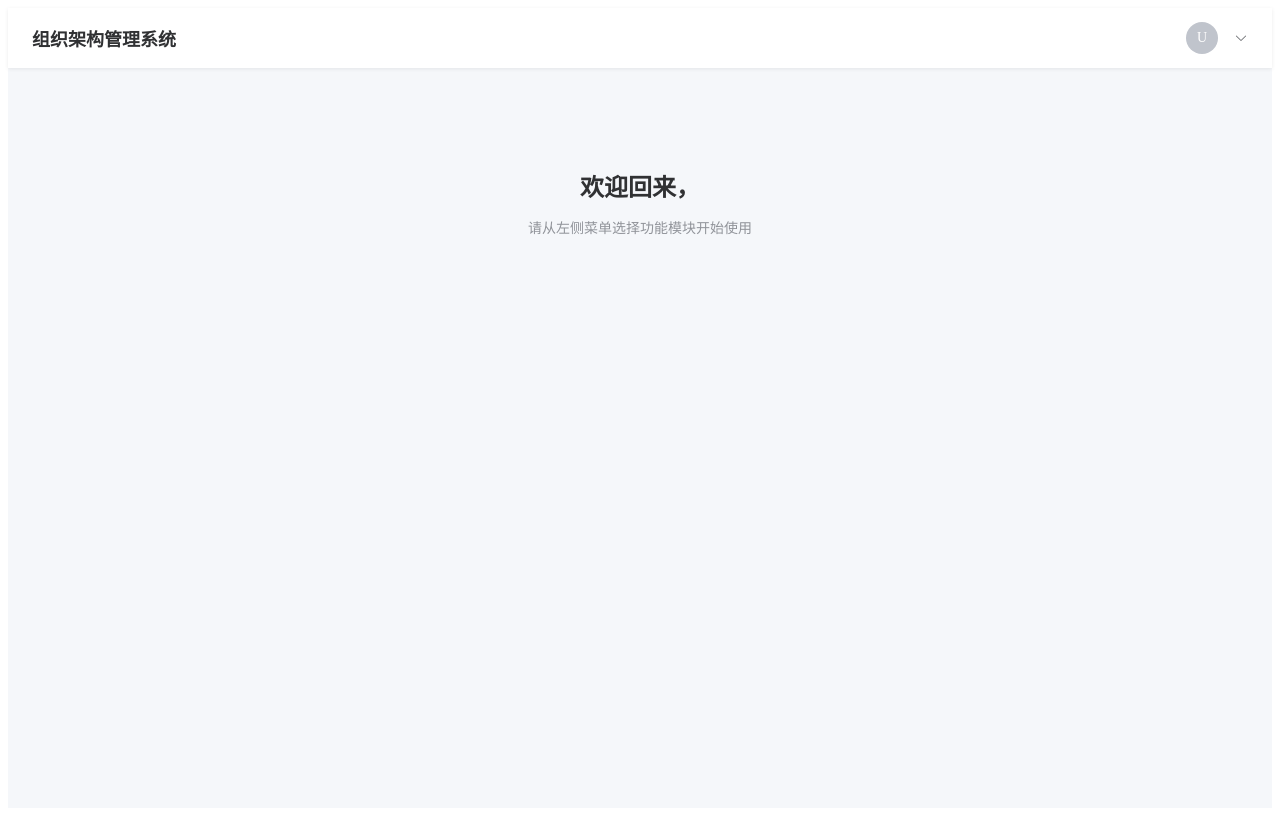
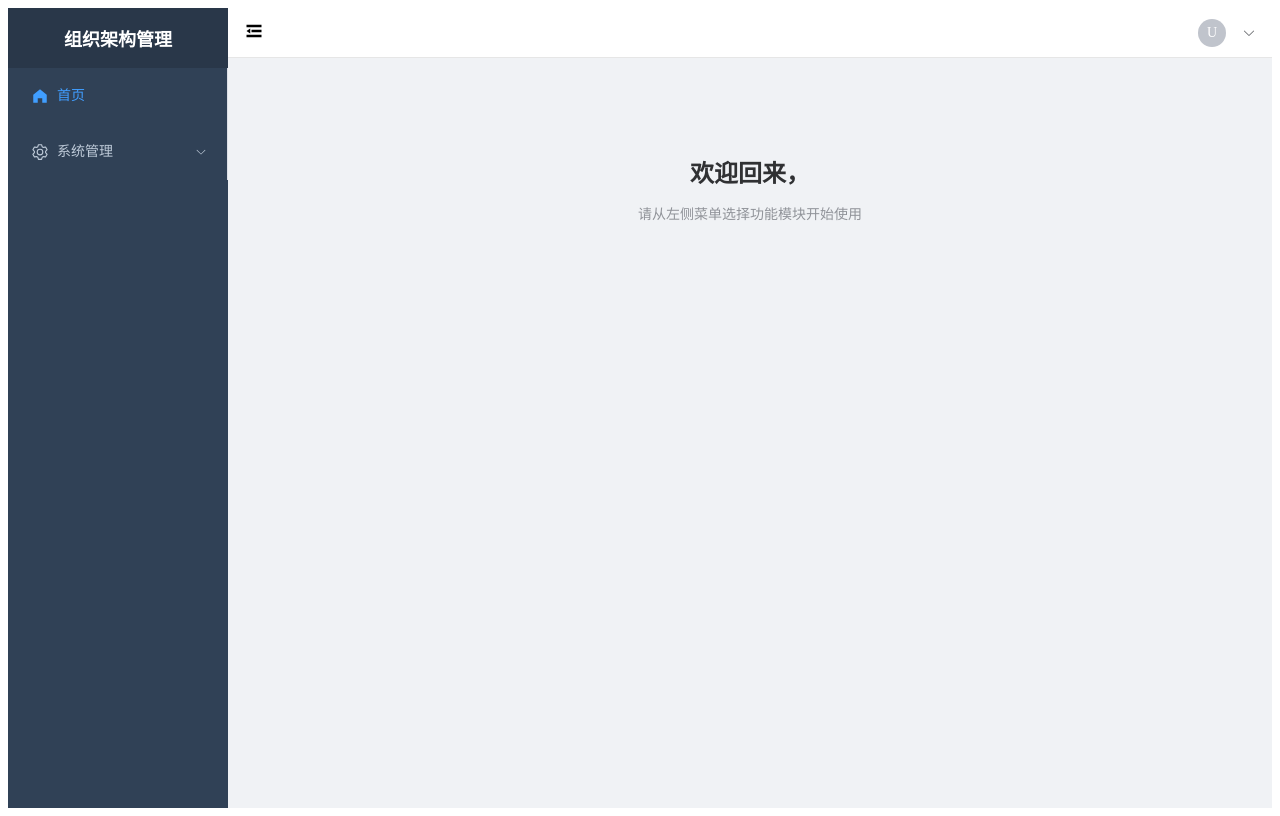
Before and after one commit to romantic-human/Internship, a Vue app in the folder Internship-Pre/: page /dashboard in a window 1280 px wide. Built offline with nearby package versions, Linux system fonts and the light colour scheme; no server answers; sample sign-in values are in the browser's storage.

Commit message:
feat(layout): 添加侧边栏布局 + 路由守卫 + 用户/角色占位页

```diff
--- a/Internship-Pre/src/router/index.ts
+++ b/Internship-Pre/src/router/index.ts
@@ -8,56 +8,65 @@ const staticRoutes: RouteRecordRaw[] = [
     meta: { title: "登录" },
   },
   {
-    path: "/dashboard",
+    path: "/",
+    component: () => import("@/views/AppLayout.vue"),
+    redirect: "/dashboard",
+    children: [
+      {
+        path: "dashboard",
         name: "Dashboard",
         component: () => import("@/views/dashboard/Dashboard.vue"),
         meta: { title: "首页" },
       },
       {
-    path: "/profile",
+        path: "profile",
         name: "Profile",
         component: () => import("@/views/system/profile/Profile.vue"),
         meta: { title: "个人中心" },
       },
       {
-    path: "/department",
-    name: "Department",
-    component: () => import("@/views/system/department/DepartmentList.vue"),
-    meta: { title: "部门管理(组长)" },
+        path: "system/user",
+        name: "UserList",
+        component: () => import("@/views/system/user/UserList.vue"),
+        meta: { title: "用户管理" },
       },
       {
-    path: "/system/menu",
+        path: "system/role",
+        name: "RoleList",
+        component: () => import("@/views/system/role/RoleList.vue"),
+        meta: { title: "角色管理" },
+      },
+      {
+        path: "system/menu",
         name: "Menu",
         component: () => import("@/views/system/menu/MenuTree.vue"),
         meta: { title: "菜单管理" },
       },
       {
-    path: "/system/department",
+        path: "system/department",
         name: "DeptTree",
         component: () => import("@/views/system/department/DeptTree.vue"),
         meta: { title: "部门管理" },
       },
       {
-    path: "/system/permission",
+        path: "system/permission",
         name: "Permission",
         component: () => import("@/views/system/permission/PermissionList.vue"),
         meta: { title: "权限管理" },
       },
       {
-    path: "/system/log",
+        path: "system/log",
         name: "Log",
         component: () => import("@/views/system/log/LogList.vue"),
         meta: { title: "操作日志" },
       },
       {
-    path: "/system/config",
+        path: "system/config",
         name: "Config",
         component: () => import("@/views/system/config/ConfigList.vue"),
         meta: { title: "系统配置" },
       },
-  {
-    path: "/",
-    redirect: "/dashboard",
+    ],
   },
 ];
 
@@ -66,4 +75,14 @@ const router = createRouter({
   routes: staticRoutes,
 });
 
+// 路由守卫：未登录 → 跳转登录页
+router.beforeEach((to, _from, next) => {
+  const token = localStorage.getItem("access_token");
+  if (to.path !== "/login" && !token) {
+    next("/login");
+  } else {
+    next();
+  }
+});
+
 export default router;
--- /dev/null
+++ b/Internship-Pre/src/views/AppLayout.vue
@@ -0,0 +1,146 @@
+<template>
+  <el-container class="app-layout">
+    <!-- 侧边栏 -->
+    <el-aside :width="collapsed ? '64px' : '220px'" class="app-aside">
+      <div class="logo">
+        <span v-if="!collapsed">组织架构管理</span>
+        <span v-else>OA</span>
+      </div>
+
+      <el-menu
+        :default-active="currentRoute"
+        :collapse="collapsed"
+        router
+        background-color="#304156"
+        text-color="#bfcbd9"
+        active-text-color="#409EFF"
+      >
+        <el-menu-item index="/dashboard">
+          <el-icon><HomeFilled /></el-icon>
+          <span>首页</span>
+        </el-menu-item>
+
+        <el-sub-menu index="/system">
+          <template #title>
+            <el-icon><Setting /></el-icon>
+            <span>系统管理</span>
+          </template>
+          <el-menu-item index="/system/user">用户管理</el-menu-item>
+          <el-menu-item index="/system/role">角色管理</el-menu-item>
+          <el-menu-item index="/system/menu">菜单管理</el-menu-item>
+          <el-menu-item index="/system/permission">权限管理</el-menu-item>
+          <el-menu-item index="/system/department">部门管理</el-menu-item>
+          <el-menu-item index="/system/log">操作日志</el-menu-item>
+          <el-menu-item index="/system/config">系统配置</el-menu-item>
+        </el-sub-menu>
+      </el-menu>
+    </el-aside>
+
+    <!-- 右侧区域 -->
+    <el-container>
+      <!-- 顶部栏 -->
+      <el-header class="app-header">
+        <div class="header-left">
+          <el-icon class="collapse-btn" @click="collapsed = !collapsed">
+            <Fold v-if="!collapsed" /><Expand v-else />
+          </el-icon>
+        </div>
+        <div class="header-right">
+          <el-dropdown trigger="click">
+            <span class="user-dropdown">
+              <el-avatar :size="28">{{ authStore.userInfo?.nickname?.charAt(0) || "U" }}</el-avatar>
+              <span>{{ authStore.userInfo?.nickname || authStore.userInfo?.username }}</span>
+              <el-icon><ArrowDown /></el-icon>
+            </span>
+            <template #dropdown>
+              <el-dropdown-menu>
+                <el-dropdown-item @click="$router.push('/profile')">个人中心</el-dropdown-item>
+                <el-dropdown-item divided @click="handleLogout">退出登录</el-dropdown-item>
+              </el-dropdown-menu>
+            </template>
+          </el-dropdown>
+        </div>
+      </el-header>
+
+      <!-- 内容区 -->
+      <el-main class="app-main">
+        <router-view />
+      </el-main>
+    </el-container>
+  </el-container>
+</template>
+
+<script setup lang="ts">
+import { ref, computed } from "vue";
+import { useRoute, useRouter } from "vue-router";
+import { HomeFilled, Setting, Fold, Expand, ArrowDown } from "@element-plus/icons-vue";
+import { useAuthStore } from "@/store/auth";
+
+const route = useRoute();
+const router = useRouter();
+const authStore = useAuthStore();
+const collapsed = ref(false);
+
+const currentRoute = computed(() => route.path);
+
+function handleLogout() {
+  authStore.logout();
+  router.push("/login");
+}
+</script>
+
+<style scoped>
+.app-layout {
+  height: 100vh;
+}
+
+.app-aside {
+  background: #304156;
+  transition: width 0.3s;
+  overflow: hidden;
+}
+
+.logo {
+  height: 60px;
+  display: flex;
+  align-items: center;
+  justify-content: center;
+  color: #fff;
+  font-size: 18px;
+  font-weight: 600;
+  background: rgba(0, 0, 0, 0.15);
+}
+
+.app-header {
+  display: flex;
+  align-items: center;
+  justify-content: space-between;
+  background: #fff;
+  border-bottom: 1px solid #e6e6e6;
+  padding: 0 16px;
+  height: 50px;
+}
+
+.collapse-btn {
+  font-size: 20px;
+  cursor: pointer;
+}
+
+.header-right {
+  display: flex;
+  align-items: center;
+}
+
+.user-dropdown {
+  display: flex;
+  align-items: center;
+  gap: 8px;
+  cursor: pointer;
+  font-size: 14px;
+}
+
+.app-main {
+  background: #f0f2f5;
+  padding: 16px;
+}
+</style>
--- a/Internship-Pre/src/views/dashboard/Dashboard.vue
+++ b/Internship-Pre/src/views/dashboard/Dashboard.vue
@@ -1,105 +1,20 @@
 <template>
   <div class="dashboard">
-    <div class="header-bar">
-      <h1>组织架构管理系统</h1>
-      <div class="user-area">
-        <el-dropdown trigger="click">
-          <span class="user-dropdown">
-            <el-avatar :size="32">
-              {{ authStore.userInfo?.nickname?.charAt(0) || "U" }}
-            </el-avatar>
-            <span class="username">{{ authStore.userInfo?.nickname || authStore.userInfo?.username }}</span>
-            <el-icon><ArrowDown /></el-icon>
-          </span>
-          <template #dropdown>
-            <el-dropdown-menu>
-              <el-dropdown-item @click="goProfile">
-                <el-icon><User /></el-icon>个人中心
-              </el-dropdown-item>
-              <el-dropdown-item divided @click="handleLogout">
-                <el-icon><SwitchButton /></el-icon>退出登录
-              </el-dropdown-item>
-            </el-dropdown-menu>
-          </template>
-        </el-dropdown>
-      </div>
-    </div>
-
-    <div class="welcome-section">
-      <h2>欢迎回来，{{ authStore.userInfo?.nickname || authStore.userInfo?.username }}</h2>
-      <p class="welcome-desc">请从左侧菜单选择功能模块开始使用</p>
-    </div>
+    <h2>欢迎回来，{{ authStore.userInfo?.nickname || authStore.userInfo?.username }}</h2>
+    <p>请从左侧菜单选择功能模块开始使用</p>
   </div>
 </template>
 
 <script setup lang="ts">
-import { useRouter } from "vue-router";
-import { ArrowDown, User, SwitchButton } from "@element-plus/icons-vue";
 import { useAuthStore } from "@/store/auth";
-
-const router = useRouter();
 const authStore = useAuthStore();
-
-function goProfile() {
-  router.push("/profile");
-}
-
-function handleLogout() {
-  authStore.logout();
-  router.push("/login");
-}
 </script>
 
 <style scoped>
 .dashboard {
-  min-height: 100vh;
-  background: #f5f7fa;
+  text-align: center;
+  padding: 60px 24px;
 }
-
-.header-bar {
-  display: flex;
-  justify-content: space-between;
-  align-items: center;
-  padding: 0 24px;
-  height: 60px;
-  background: #fff;
-  box-shadow: 0 1px 4px rgba(0, 0, 0, 0.08);
-}
-
-.header-bar h1 {
-  font-size: 18px;
-  font-weight: 600;
-  color: #303133;
-}
-
-.user-area {
-  cursor: pointer;
-}
-
-.user-dropdown {
-  display: flex;
-  align-items: center;
-  gap: 8px;
-}
-
-.username {
-  font-size: 14px;
-  color: #606266;
-}
-
-.welcome-section {
-  text-align: center;
-  padding: 80px 24px;
-}
-
-.welcome-section h2 {
-  font-size: 24px;
-  color: #303133;
-  margin-bottom: 12px;
-}
-
-.welcome-desc {
-  font-size: 14px;
-  color: #909399;
-}
+h2 { font-size: 24px; color: #303133; margin-bottom: 8px; }
+p { font-size: 14px; color: #909399; }
 </style>
--- /dev/null
+++ b/Internship-Pre/src/views/system/role/RoleList.vue
@@ -0,0 +1,5 @@
+<template>
+  <div class="placeholder-page">
+    <el-empty description="角色管理 — 待开发" />
+  </div>
+</template>
--- /dev/null
+++ b/Internship-Pre/src/views/system/user/UserList.vue
@@ -0,0 +1,5 @@
+<template>
+  <div class="placeholder-page">
+    <el-empty description="用户管理 — 待开发" />
+  </div>
+</template>
```
Lines whose indentation alone changed are shown as unchanged.
